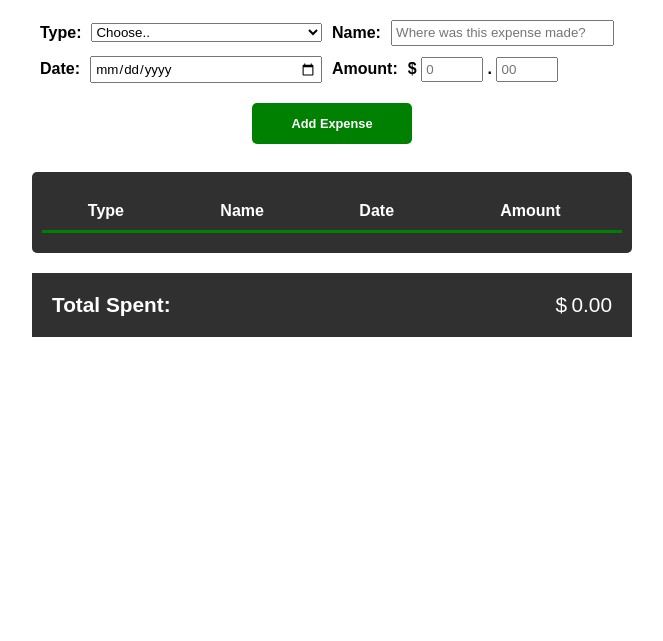
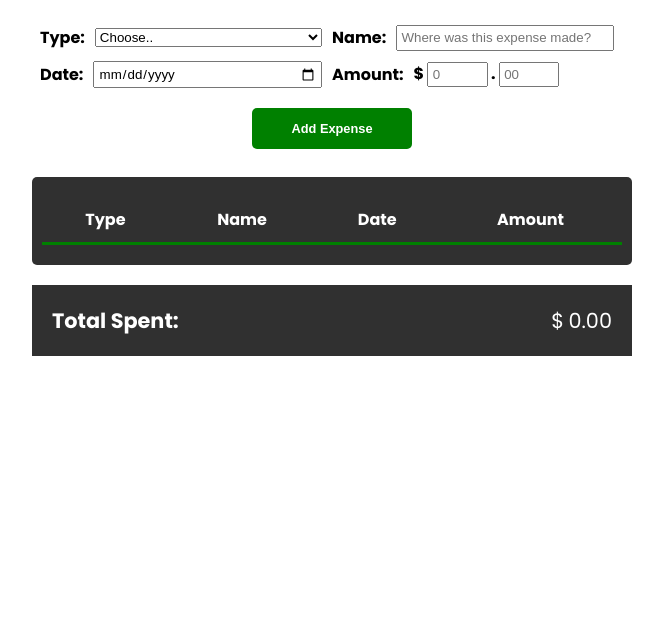
Before and after one commit to izzymadethat/simple-expense-tracker, a plain HTML site: page index.html in a window 1280 px wide. Shown: the part 399-1040 px from the top of the page, without its empty margins (308-971 px from the left). Drawn offline with Linux system fonts and the light colour scheme.

Commit message:
update style

```diff
--- a/style.css
+++ b/style.css
@@ -1,3 +1,5 @@
+@import url("https://fonts.googleapis.com/css2?family=Poppins:wght@300;400;500;600;700;800;900&display=swap");
+
 * {
   margin: 0;
   padding: 0;
@@ -5,7 +7,7 @@
 }
 
 body {
-  font-family: Arial, Helvetica, sans-serif;
+  font-family: "Poppins", Arial, Helvetica, sans-serif;
   height: 100vh;
   align-content: center;
   margin: 120px auto;
```
